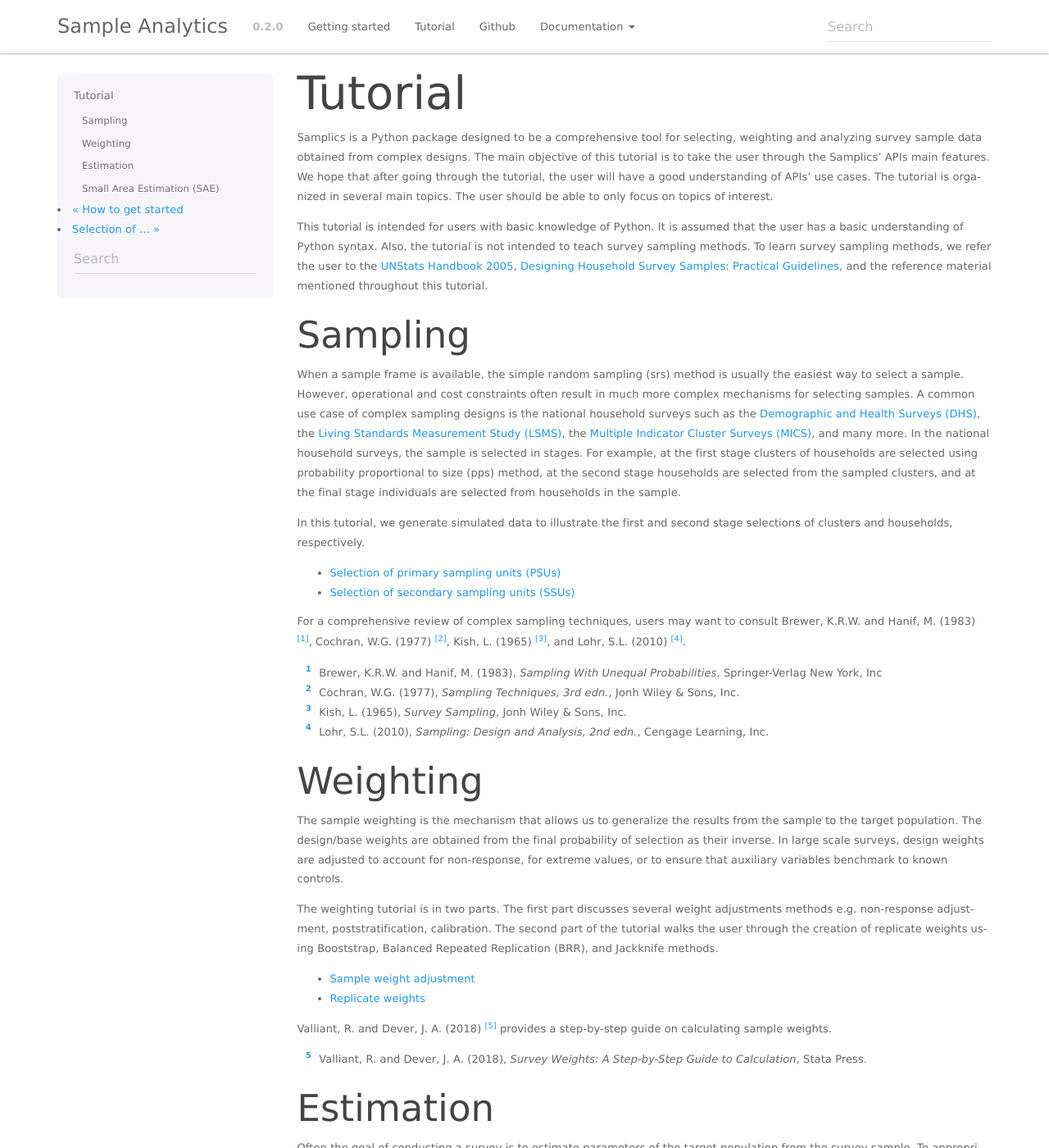
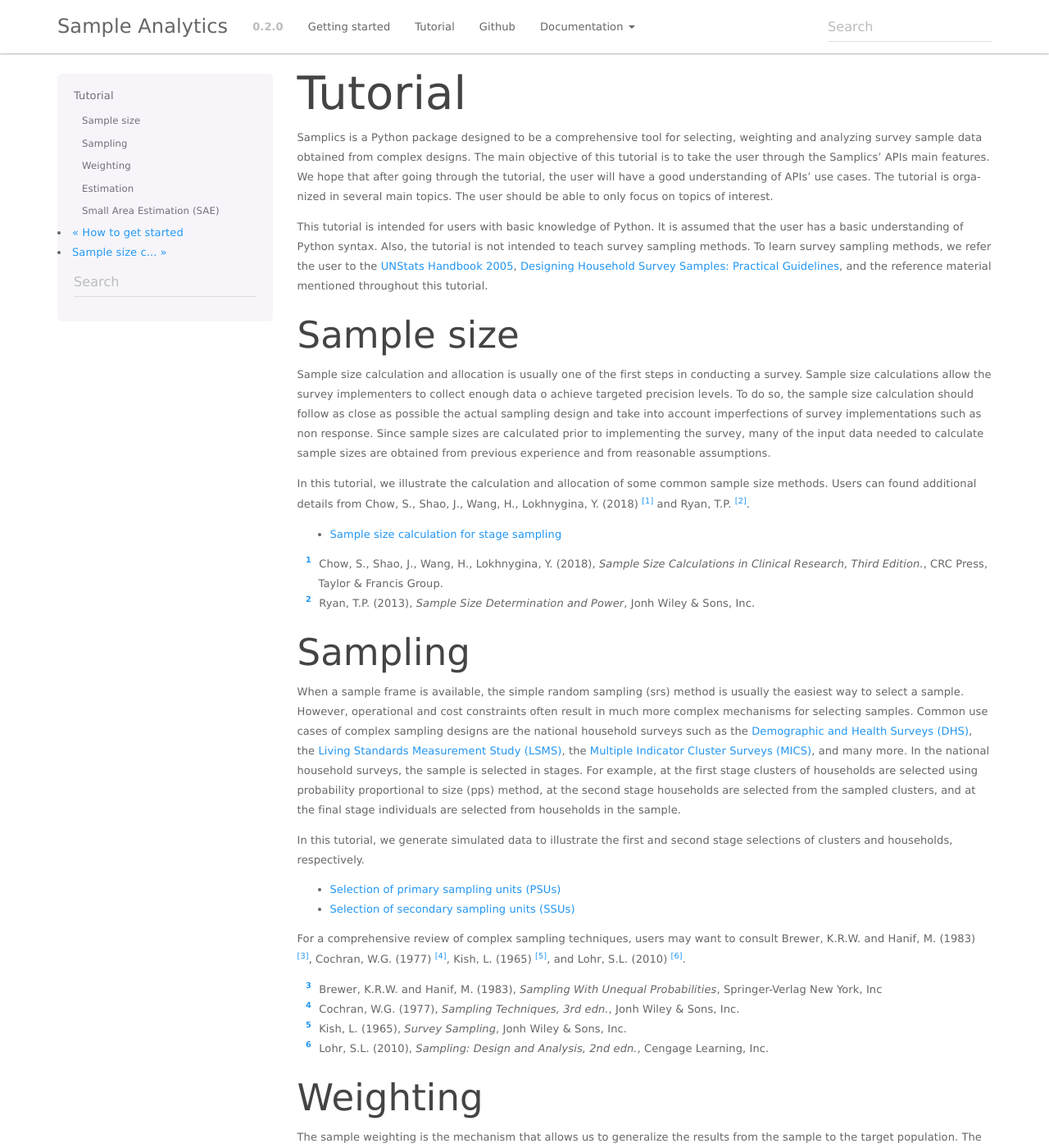
Before and after one commit to samplics-org/samplics, a Sphinx documentation site: the page built from docs/source/tutorial/index.rst, in a window 1280 px wide and 1400 px high. Shown: the whole window at 82% size. Built offline with Sphinx 7.4.7, drawn with Linux system fonts in a browser that asks for light colours.

Commit message:
adding a sample size calculation module

```diff
--- a/README.rst
+++ b/README.rst
@@ -101,5 +101,5 @@ License
 
 Project status
 --------------
-This is an alpha version. At this stage, this project is not recommended to be
+This is a beta version. At this stage, this project is not recommended to be
 used for production or any project that the user depend on.
--- a/docs/source/gettingstarted.rst
+++ b/docs/source/gettingstarted.rst
@@ -92,5 +92,5 @@ License
 
 Project status
 ==============
-This is an alpha version. At this stage, this project is not recommended to be
+This is a beta version. At this stage, this project is not recommended to be
 used for production or any project that the user depend on.
--- a/docs/source/index.rst
+++ b/docs/source/index.rst
@@ -22,8 +22,9 @@ sampling techniques for complex survey designs.
 **Sampling.** Since the full population cannot be observed, a sample is selected
 to estimate population parameters of interest. The assumption is
 that the sample is representative of the population for the characteristics
-of interest. The selection methods in Samplics are:
+of interest. The sample size calculation and selection methods in Samplics are:
 
+* Sample size calculation and allocation: Wald and Fleiss methods for proportions.
 * Equal probability of selection: simple random sampling (SRS) and systematic selection (SYS)
 * Probability proportional to size (PPS): Systematic, Brewer's method, Hanurav-Vijayan method, Murphy's method, and Rao-Sampford's method.
 
@@ -44,6 +45,8 @@ mechanism and the weight adjustments.
 * Regression-based e.g. generalized regression (GREG)
 
 **Small Area Estimation (SAE).** When the sample size is not large enough to produce reliable / stable domain level estimates, SAE techniques can be used to modelled the output variable of interest to produce domain level estimaetes.
+
+**Important.** *Samplics* is in beta version. It's been actively developed. The list of features mentioned above is not the complete list. **Despite the very high code testing coverage, Samplics is not yet ready for production.** Backward compatibility is not yet guaranteed.
 
 
 Documentation
--- a/docs/source/tutorial/index.rst
+++ b/docs/source/tutorial/index.rst
@@ -7,10 +7,25 @@ Samplics is a Python package designed to be a comprehensive tool for selecting,
 This tutorial is intended for users with basic knowledge of Python. It is assumed that the user has a basic understanding of Python syntax. Also, the tutorial is not intended to teach survey sampling methods. To learn survey sampling methods, we refer the user to the `UNStats Handbook 2005 <https://unstats.un.org/unsd/hhsurveys/>`_, `Designing Household Survey Samples: Practical Guidelines <https://unstats.un.org/unsd/demographic/sources/surveys/Series_F98en.pdf>`_, and the reference material mentioned throughout this tutorial.
 
 
+Sample size
+-----------
+Sample size calculation and allocation is usually one of the first steps in conducting a survey. Sample size calculations allow the survey implementers to collect enough data o achieve targeted precision levels. To do so, the sample size calculation should follow as close as possible the actual sampling design and take into account imperfections of survey implementations such as non response. Since sample sizes are calculated prior to implementing the survey, many of the input data needed to calculate sample sizes are obtained from previous experience and from reasonable assumptions.
+
+In this tutorial, we illustrate the calculation and allocation of some common sample size methods. Users can found additional details from Chow, S., Shao, J., Wang, H., Lokhnygina, Y. (2018) [#c2018]_ and Ryan, T.P. [#r2013]_.
+
+.. toctree::
+   :maxdepth: 1
+
+   sample_size_calculation
+
+
+.. [#c2018] Chow, S., Shao, J., Wang, H., Lokhnygina, Y. (2018), *Sample Size Calculations in Clinical Research, Third Edition.*, CRC Press, Taylor & Francis Group.
+.. [#r2013] Ryan, T.P. (2013), *Sample Size Determination and Power*, Jonh Wiley & Sons, Inc.
+
 Sampling
 --------
 
-When a sample frame is available, the simple random sampling (srs) method is usually the easiest way to select a sample. However, operational and cost constraints often result in much more complex mechanisms for selecting samples. A common use case of complex sampling designs is the national household surveys such as the `Demographic and Health Surveys (DHS) <https://dhsprogram.com>`_, the `Living Standards Measurement Study (LSMS) <http://surveys.worldbank.org>`_, the `Multiple Indicator Cluster Surveys (MICS) <https://mics.unicef.org>`_, and many more. In the national household surveys, the sample is selected in stages. For example, at the first stage clusters of households are selected using probability proportional to size (pps) method, at the second stage households are selected from the sampled clusters, and at the final stage individuals are selected from households in the sample.
+When a sample frame is available, the simple random sampling (srs) method is usually the easiest way to select a sample. However, operational and cost constraints often result in much more complex mechanisms for selecting samples. Common use cases of complex sampling designs are the national household surveys such as the `Demographic and Health Surveys (DHS) <https://dhsprogram.com>`_, the `Living Standards Measurement Study (LSMS) <http://surveys.worldbank.org>`_, the `Multiple Indicator Cluster Surveys (MICS) <https://mics.unicef.org>`_, and many more. In the national household surveys, the sample is selected in stages. For example, at the first stage clusters of households are selected using probability proportional to size (pps) method, at the second stage households are selected from the sampled clusters, and at the final stage individuals are selected from households in the sample.
 
 In this tutorial, we generate simulated data to illustrate the first and second stage selections of clusters and households, respectively.
 
```
Also changed, not shown: docs/source/tutorial/sample_size_calculation.ipynb (added).
